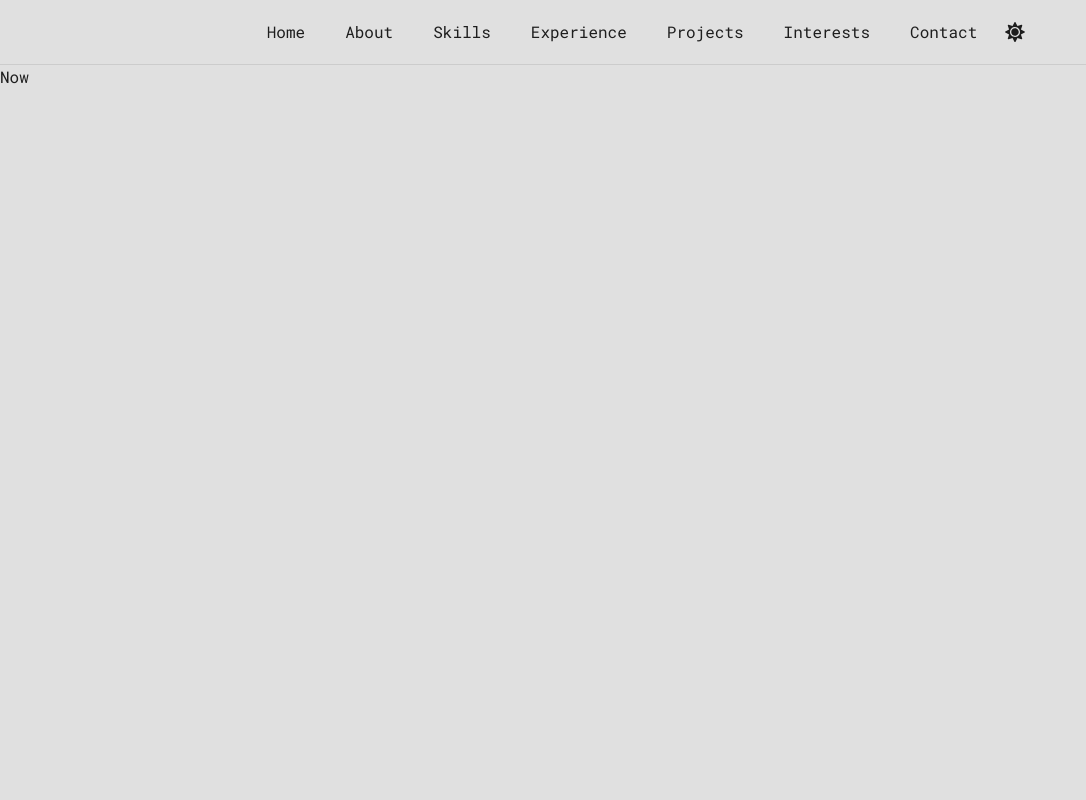
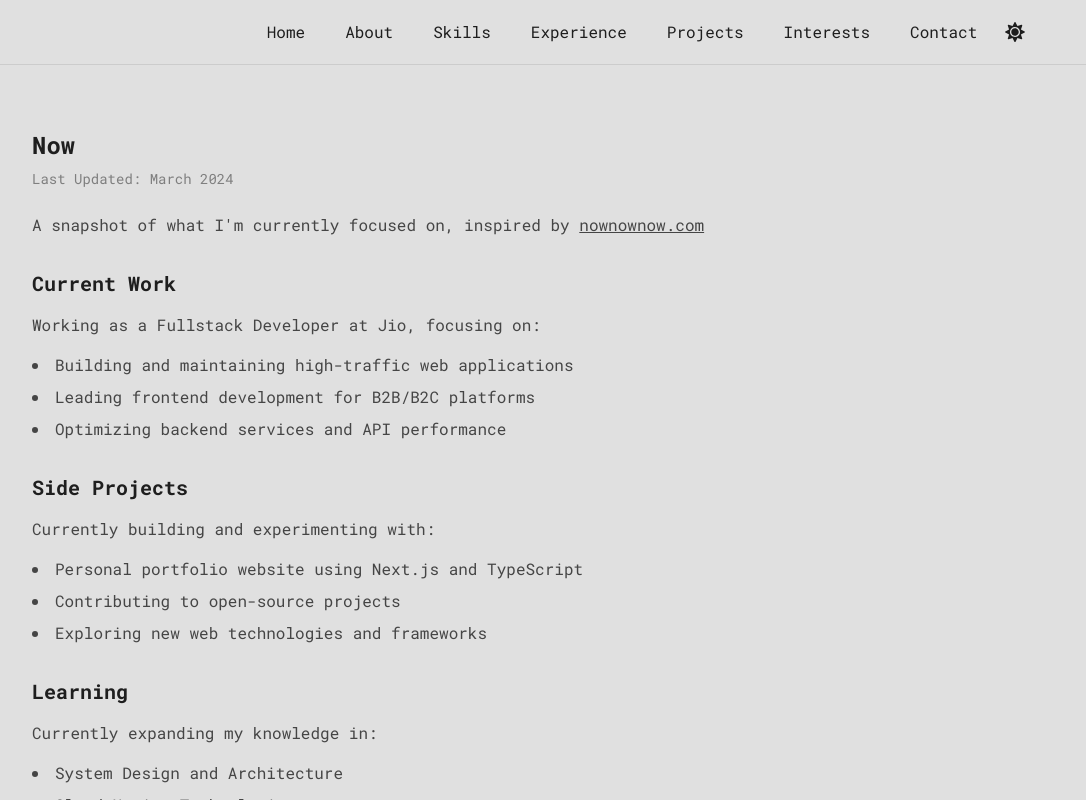
Before and after one commit to JayeshPadhiar/jayeshpadhiar.github.io, a Next.js app: page /now in a window 1280 px wide. Shown: the whole page, without its empty margins (0-1086 px from the left). Built offline with nearby package versions, Linux system fonts and the light colour scheme.

Commit message:
/now page init

```diff
--- a/src/app/books/page.tsx
+++ b/src/app/books/page.tsx
@@ -135,7 +135,7 @@ export default function Books() {
 	}
 
 	return (
-		<section id="books" className="w-full flex flex-col items-start justify-start gap-4 px-8 py-16">
+		<section id="books" className="w-full flex flex-col items-start justify-start gap-8 px-8 py-16">
 			<h1 className="text-2xl font-bold">Books I've read</h1>
 			{Object.keys(books).map((category) => (
 				<div key={category} className="flex flex-col items-start justify-start gap-4 w-full mb-8">
--- a/src/app/now/page.tsx
+++ b/src/app/now/page.tsx
@@ -1,9 +1,99 @@
 import MainContent from "@/components/MainContent";
 
 export default function Now() {
+	const now = {
+		lastUpdated: "March 2024",
+		currentWork: {
+			title: "Current Work",
+			description: "Working as a Fullstack Developer at Jio, focusing on:",
+			items: [
+				"Building and maintaining high-traffic web applications",
+				"Leading frontend development for B2B/B2C platforms",
+				"Optimizing backend services and API performance",
+			]
+		},
+		sideProjects: {
+			title: "Side Projects",
+			description: "Currently building and experimenting with:",
+			items: [
+				"Personal portfolio website using Next.js and TypeScript",
+				"Contributing to open-source projects",
+				"Exploring new web technologies and frameworks"
+			]
+		},
+		learning: {
+			title: "Learning",
+			description: "Currently expanding my knowledge in:",
+			items: [
+				"System Design and Architecture",
+				"Cloud Native Technologies",
+				"Advanced TypeScript Patterns"
+			]
+		},
+		reading: {
+			title: "Reading",
+			description: "Books I'm currently reading:",
+			items: [
+				"Technical: [Book Title]",
+				"Non-Fiction: [Book Title]",
+				"Fiction: [Book Title]"
+			]
+		},
+		health: {
+			title: "Health & Habits",
+			description: "Current focus areas:",
+			items: [
+				"Regular exercise and strength training",
+				"Maintaining a consistent sleep schedule",
+				"Practicing mindfulness and meditation"
+			]
+		},
+		personal: {
+			title: "Personal Life",
+			description: "What's keeping me busy outside of work:",
+			items: [
+				"Planning upcoming travels",
+				"Learning a new skill",
+				"Spending time with family and friends"
+			]
+		},
+		upcoming: {
+			title: "Upcoming Goals",
+			description: "What I'm looking forward to:",
+			items: [
+				"Launching new features for current projects",
+				"Completing advanced certifications",
+				"Contributing more to the dev community"
+			]
+		}
+	};
+
 	return (
 		<MainContent>
-			<h1>Now</h1>
+			<section className="w-full flex flex-col items-start justify-start gap-8 px-8 py-16">
+				<div className="flex flex-col items-start justify-start gap-2">
+					<h1 className="text-2xl font-bold">Now</h1>
+					<p className="text-sm text-foreground/50">Last Updated: {now.lastUpdated}</p>
+					<p className="text-md text-foreground/80 mt-4">
+						A snapshot of what I'm currently focused on, inspired by <a href="https://nownownow.com/about" target="_blank" rel="noopener noreferrer" className="underline">nownownow.com</a>
+					</p>
+				</div>
+
+				{Object.values(now).map((section, index) => {
+					if (typeof section === 'string') return null;
+					return (
+						<div key={section.title} className="flex flex-col items-start justify-start gap-4 w-full">
+							<h2 className="text-xl font-bold">{section.title}</h2>
+							<p className="text-md text-foreground/80">{section.description}</p>
+							<ul className="list-disc list-inside space-y-2">
+								{section.items.map((item, idx) => (
+									<li key={idx} className="text-md text-foreground/80">{item}</li>
+								))}
+							</ul>
+						</div>
+					);
+				})}
+			</section>
 		</MainContent>
 	);
 }
```
